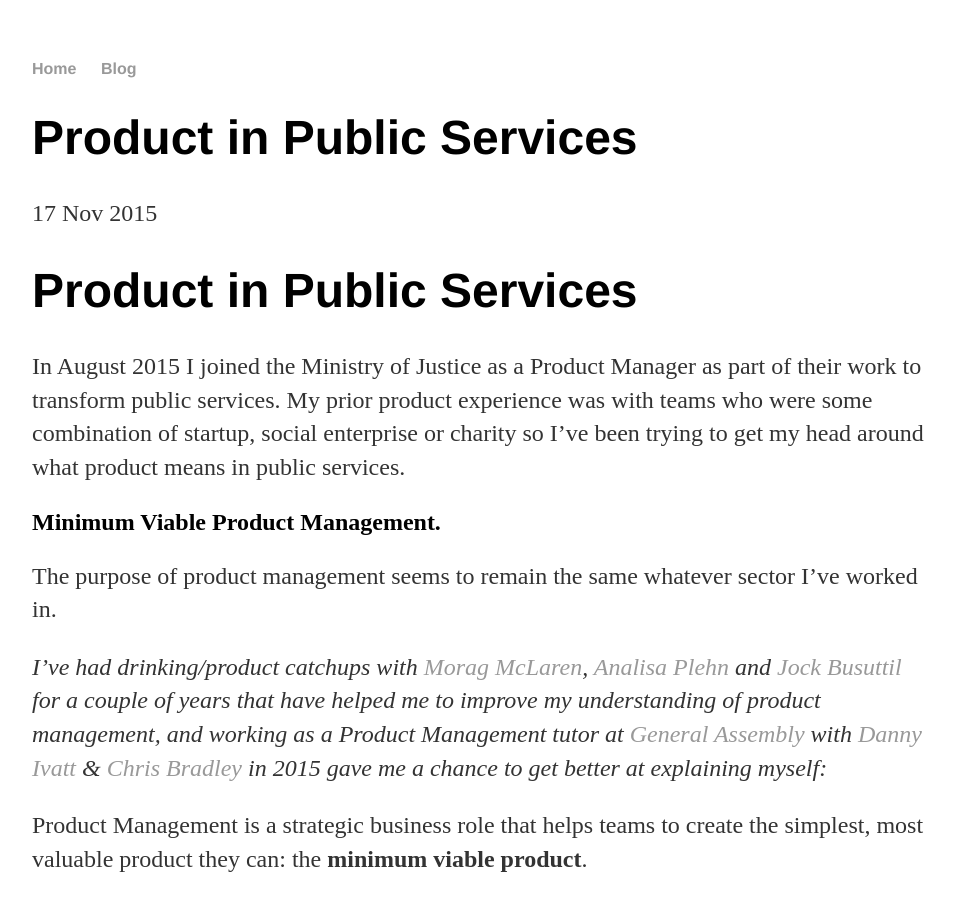
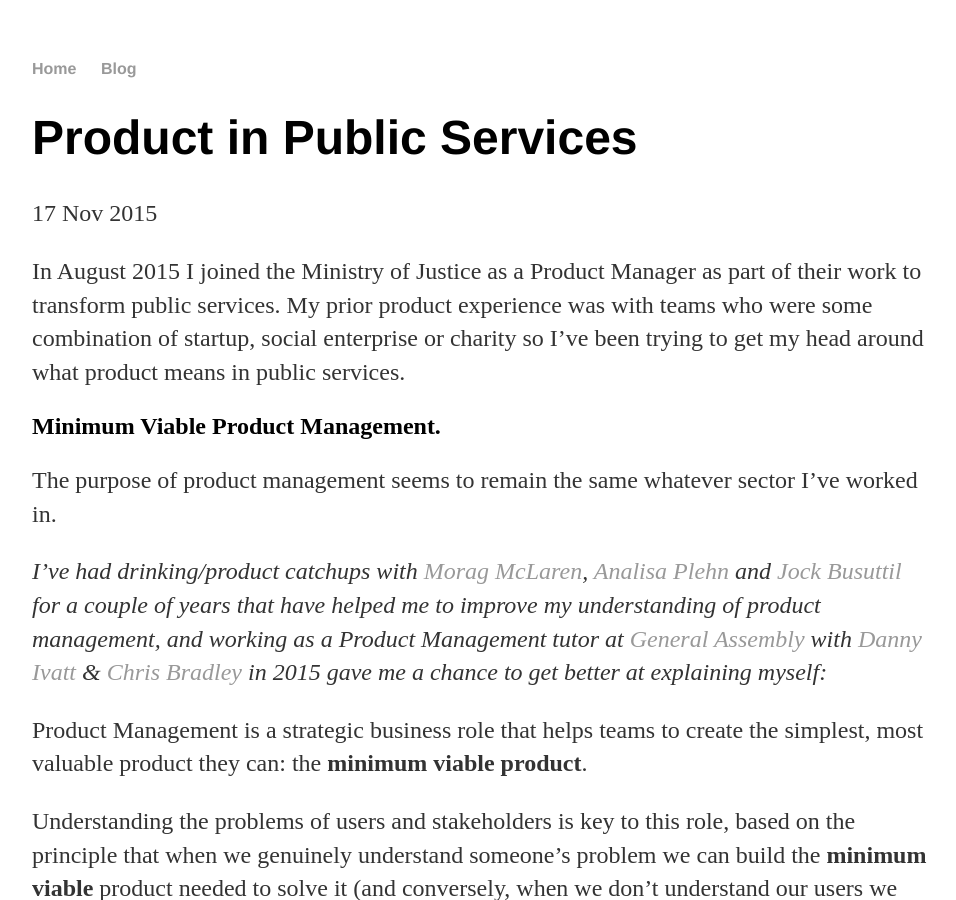
Before and after one commit to scottcolfer/scottcolfer.github.io, a Jekyll site: the page built from _posts/2015-11-17-product-public-services.md, in a window 1280 px wide and 900 px high. Shown: the whole window, without its empty margins (160-1116 px from the left). Built offline with Jekyll 4.4.1, drawn with Linux system fonts in a browser that asks for light colours.

Commit message:
Update 2015-11-17-product-public-services.md

```diff
--- a/_posts/2015-11-17-product-public-services.md
+++ b/_posts/2015-11-17-product-public-services.md
@@ -3,8 +3,6 @@ layout: post
 title: "Product in Public Services"
 date: 2015-11-17
 ---
-
-# Product in Public Services
 
 In August 2015 I joined the Ministry of Justice as a Product Manager as part of their work to transform public services. My prior product experience was with teams who were some combination of startup, social enterprise or charity so I've been trying to get my head around what product means in public services.
 
```
